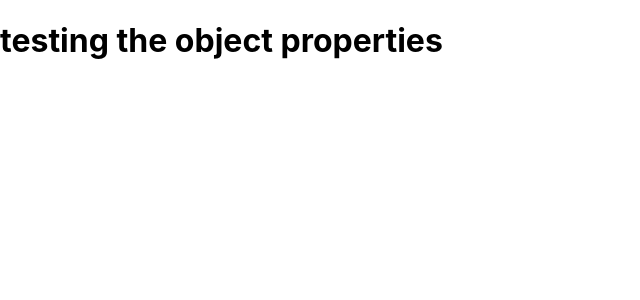
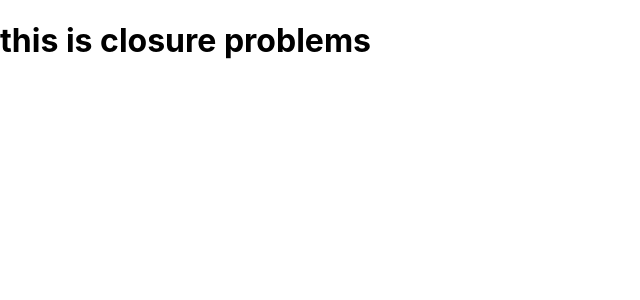
Before and after one commit to aniket2727/React-Interview, a React (Create React App) app in the folder app/: page / in a window 1280 px wide. Shown: the top 300 px of the page, without its empty margins (0-640 px from the left). Built offline with nearby package versions, Linux system fonts and the light colour scheme.

Commit message:
all changes relted to the closures:

```diff
--- /dev/null
+++ b/app/src/A3.js
@@ -0,0 +1,35 @@
+
+
+
+
+//problem related to the closure
+
+
+import React from 'react'
+
+
+const A3=()=>{
+
+    function parentfunctions(){
+        const name="this is aniket ";
+
+        function child(){
+            console.log(name)
+        }
+        child()
+    }
+    const cl=parentfunctions();
+    console.log(cl)
+
+
+    return(
+        <div>
+          <h1>this is closure problems</h1>
+        </div>
+    )
+
+}
+
+
+
+export default A3;
--- a/app/src/App.js
+++ b/app/src/App.js
@@ -108,10 +108,11 @@ import Parentcontext from "./Contextapis/Parentcontext";
 import ExampleComponent from "./Usereducers/Usereducers";
 import A1 from './A1'
 import A2 from "./A2";
+import A3 from './A3'
 function App() {
   return (
     <div className="">
-     <A2/>
+     <A3/>
     </div>
   );
 }
```
